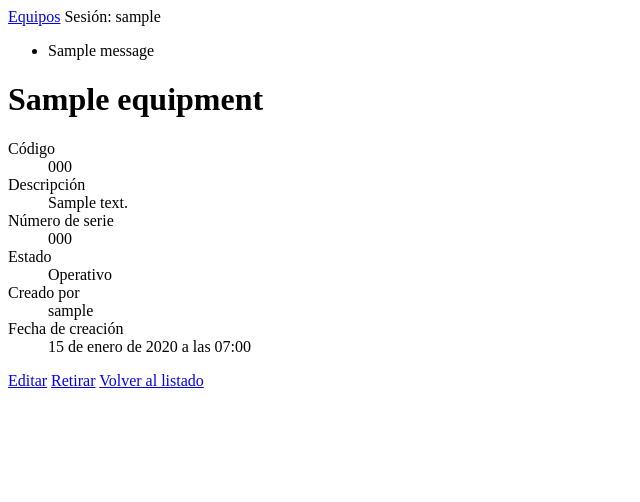
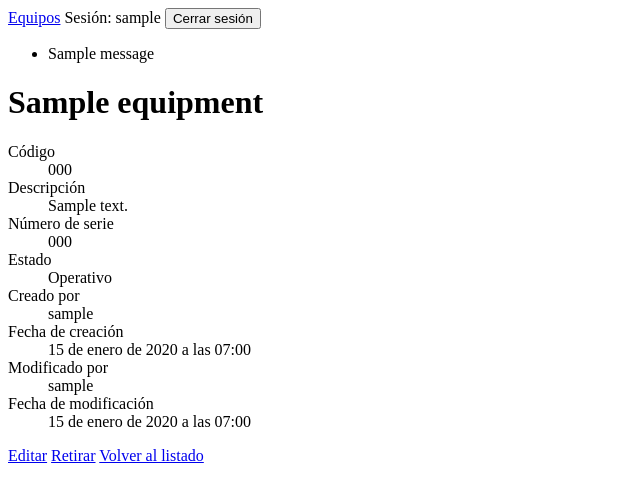
Before and after one commit to psv1977/maintlab, a Django app: page /equipment/1/ in a window 1280 px wide. Shown: the top 502 px of the page, without its empty margins (0-640 px from the left). Run offline with Django 5.2, Linux system fonts and the light colour scheme; a user stored in the database is signed in; tables that the repository leaves empty hold one stand-in row (values such as "Sample post"); one stand-in notice (Sample message) is shown.

Commit message:
Pulsa plantillas consistentes en español

```diff
--- a/equipment/templates/equipment/equipment_detail.html
+++ b/equipment/templates/equipment/equipment_detail.html
@@ -18,6 +18,12 @@
       <dd>{{ equipment.created_by }}</dd>
       <dt>Fecha de creación</dt>
       <dd>{{ equipment.created_at }}</dd>
+      {% if equipment.updated_by %}
+        <dt>Modificado por</dt>
+        <dd>{{ equipment.updated_by }}</dd>
+        <dt>Fecha de modificación</dt>
+        <dd>{{ equipment.updated_at }}</dd>
+      {% endif %}
     </dl>
     <a href="{% url 'equipment:update' equipment.pk %}">Editar</a>
     {% if perms.equipment.retire_equipment %}
--- a/templates/base.html
+++ b/templates/base.html
@@ -11,13 +11,19 @@
       <a href="{% url 'equipment:list' %}">Equipos</a>
       {% if user.is_authenticated %}
         <span>Sesión: {{ user.username }}</span>
+        <form method="post" action="{% url 'logout' %}" style="display:inline">
+          {% csrf_token %}
+          <button type="submit">Cerrar sesión</button>
+        </form>
+      {% else %}
+        <a href="{% url 'login' %}">Iniciar sesión</a>
       {% endif %}
     </nav>
   </header>
   {% if messages %}
     <ul aria-label="Mensajes">
       {% for message in messages %}
-        <li>{{ message }}</li>
+        <li{% if message.tags %} class="{{ message.tags }}"{% endif %}>{{ message }}</li>
       {% endfor %}
     </ul>
   {% endif %}
```
Also changed, not shown: equipment/templates/equipment/equipment_form.html (+7 -3 lines).
